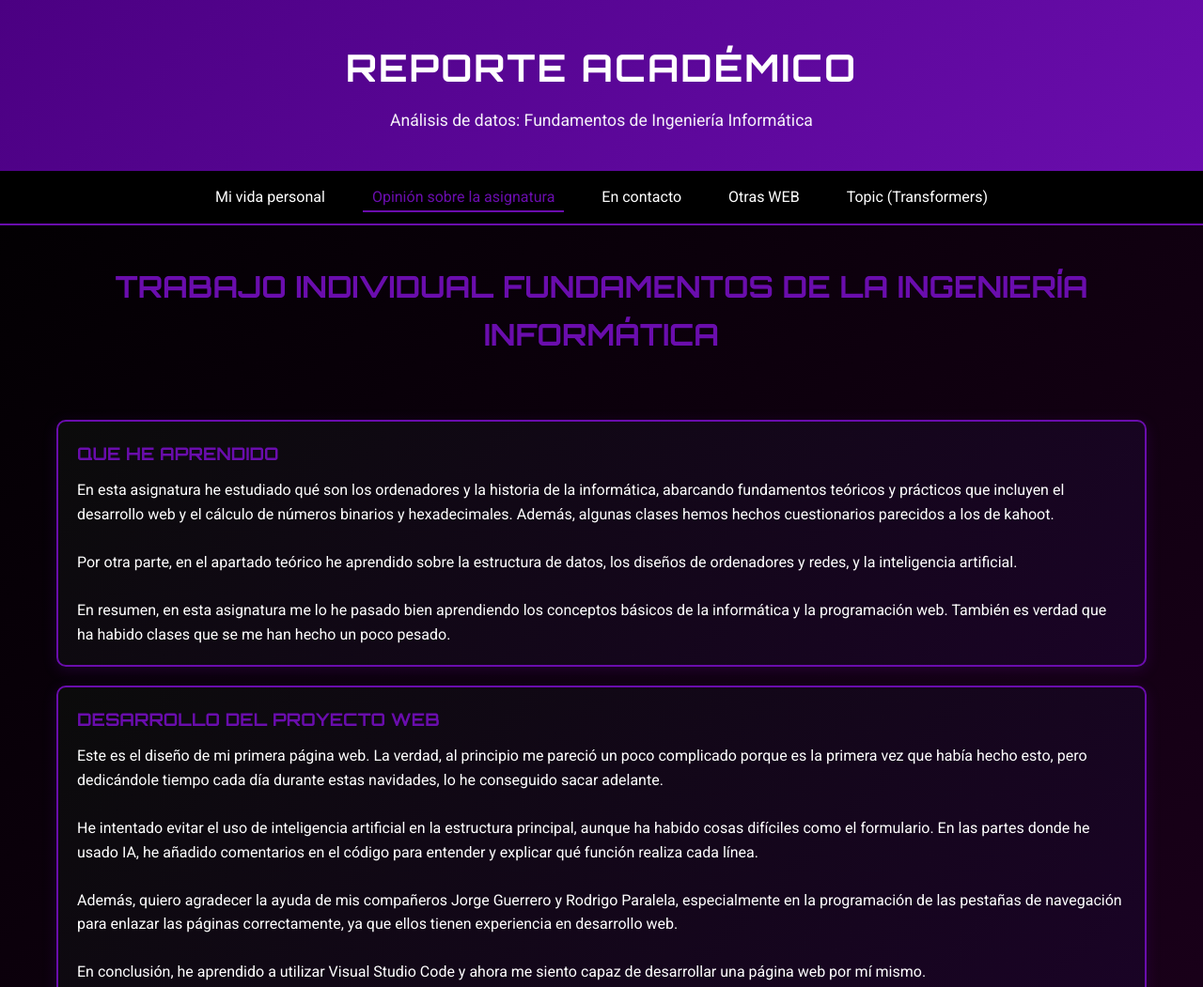
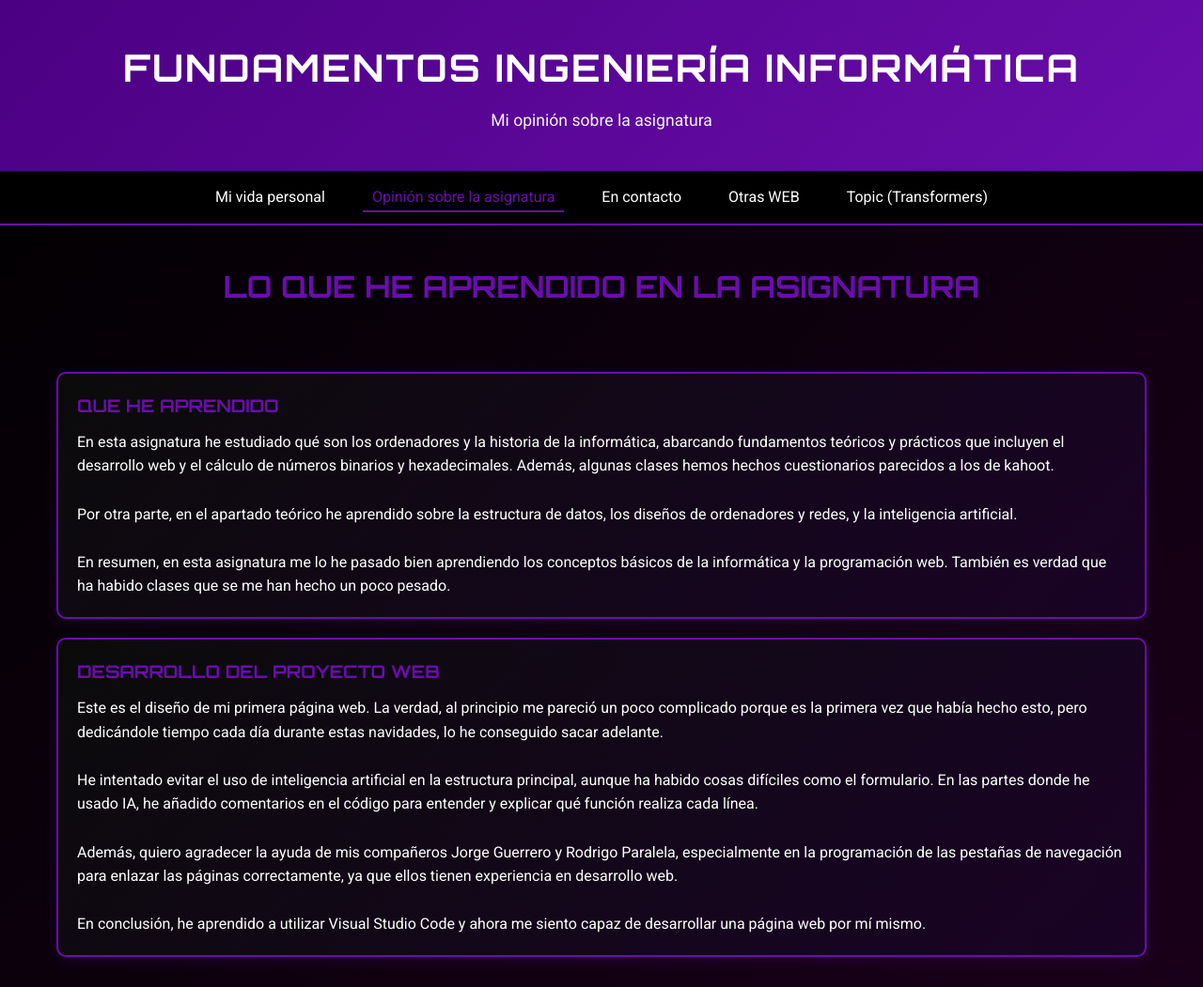
Before and after one commit to lsalinerop-ctrl/Mi-primera-p-gina-web-de-Lucas--Salinero-1B, a plain HTML site: page opinión asignatura/aboutme.html in a window 1280 px wide. Shown: the top 1051 px of the page at 94% size. Drawn offline with Linux system fonts and the light colour scheme.

Commit message:
Final de la página web

```diff
--- a/opinión asignatura/aboutme.html
+++ b/opinión asignatura/aboutme.html
@@ -10,8 +10,8 @@
 <body>
 
     <header>
-        <h1>Reporte Académico</h1>
-        <p>Análisis de datos: Fundamentos de Ingeniería Informática</p>
+        <h1>Fundamentos Ingeniería Informática</h1>
+        <p>Mi opinión sobre la asignatura</p>
     </header>
 
     <nav>
@@ -26,7 +26,7 @@
 
     <main>
         <section class="intro">
-            <h2>Trabajo Individual Fundamentos de la ingeniería informática</h2>
+            <h2>Lo que he aprendido en la asignatura</h2>
         </section>
 
         <article class="text-card">
```
Also changed, not shown: sobremi/index.html (+2 -3 lines), 1 other file.
